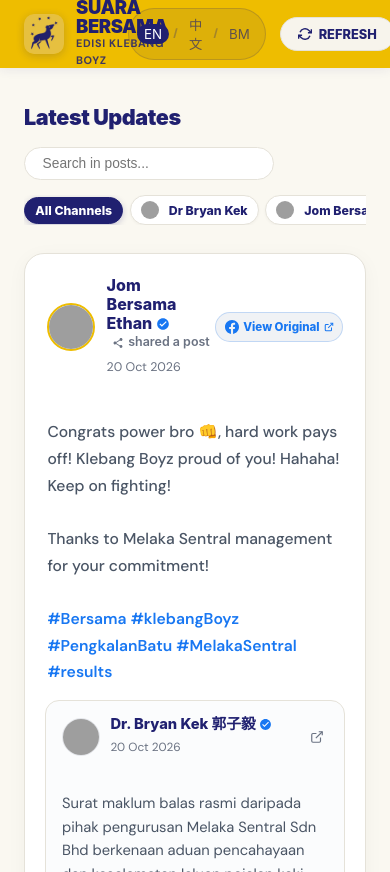
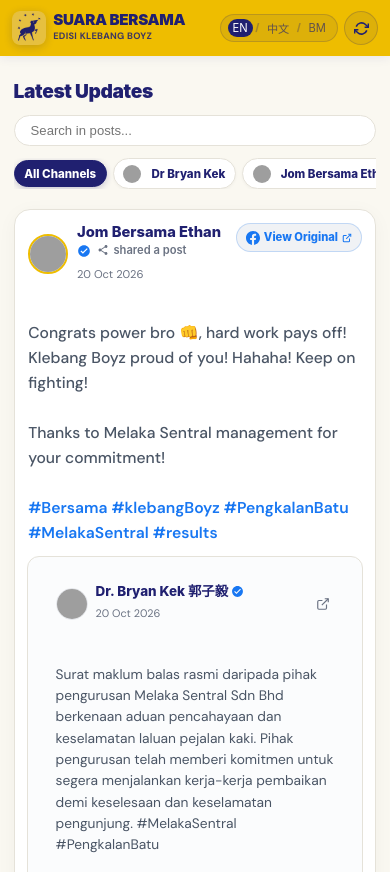
Before and after one commit to klebangboyz/klebangboyz.github.io, a plain HTML site: page index.html in a window 390 px wide. Shown: the top 872 px of the page. Drawn offline with Linux system fonts and the light colour scheme; no server answers; grey boxes are pictures that could not be loaded; a web font is replaced by a local one.

Commit message:
mobile scaling fix

```diff
--- a/css/style.css
+++ b/css/style.css
@@ -1682,3 +1682,344 @@
   from { opacity: 0; transform: translateY(12px) scale(0.95); }
   to { opacity: 1; transform: translateY(0) scale(1); }
 }
+
+/* ==========================================================================
+   MOBILE & RESPONSIVE PERFECTION (< 768px & < 380px)
+   ========================================================================== */
+@media (max-width: 768px) {
+  :root {
+    --nav-height: 56px;
+  }
+
+  body {
+    overflow-x: hidden;
+  }
+
+  .container {
+    padding-left: 0.85rem;
+    padding-right: 0.85rem;
+  }
+
+  .main-feed-section {
+    padding: 1.25rem 0 3rem;
+  }
+
+  /* 1. Header & Navigation Fixes */
+  .site-header {
+    height: 56px;
+  }
+
+  .nav-container {
+    height: 56px;
+    padding: 0 0.75rem;
+    gap: 0.4rem;
+  }
+
+  .nav-logo {
+    gap: 0.45rem;
+    min-width: 0;
+    flex-shrink: 1;
+  }
+
+  .nav-logo-icon {
+    width: 34px;
+    height: 34px;
+    border-radius: 8px;
+    flex-shrink: 0;
+  }
+
+  .logo-text {
+    min-width: 0;
+  }
+
+  .logo-title {
+    font-size: 0.95rem;
+    line-height: 1.1;
+    white-space: nowrap;
+  }
+
+  .logo-sub {
+    font-size: 0.58rem;
+    letter-spacing: 0.03em;
+    white-space: nowrap;
+  }
+
+  .nav-actions-wrap {
+    gap: 0.35rem;
+    flex-shrink: 0;
+  }
+
+  /* Language Selector - Never wrap or break lines */
+  .lang-selector {
+    padding: 0.2rem 0.4rem;
+    gap: 0.15rem;
+    font-size: 0.72rem;
+    white-space: nowrap;
+    flex-shrink: 0;
+  }
+
+  .lang-btn {
+    padding: 0.12rem 0.32rem;
+    font-size: 0.7rem;
+    white-space: nowrap;
+  }
+
+  .lang-sep {
+    font-size: 0.65rem;
+    margin: 0;
+  }
+
+  /* Refresh Button - Compact round icon button on mobile */
+  .btn-refresh {
+    width: 34px;
+    height: 34px;
+    padding: 0;
+    border-radius: 50%;
+    justify-content: center;
+    background-color: rgba(32, 32, 112, 0.08);
+    border-color: rgba(32, 32, 112, 0.2);
+    flex-shrink: 0;
+  }
+
+  .btn-refresh span {
+    display: none;
+  }
+
+  .btn-refresh svg {
+    width: 15px;
+    height: 15px;
+    margin: 0;
+  }
+
+  .header-spacer {
+    height: 56px;
+  }
+
+  /* 2. Feed Toolbar on Mobile */
+  .feed-toolbar {
+    margin-bottom: 1rem;
+    gap: 0.65rem;
+  }
+
+  .feed-toolbar-header {
+    flex-direction: column;
+    align-items: stretch;
+    gap: 0.5rem;
+  }
+
+  .feed-toolbar-title {
+    font-size: 1.2rem;
+  }
+
+  .feed-search-wrap {
+    max-width: 100%;
+    width: 100%;
+  }
+
+  .feed-search-field {
+    padding: 0.45rem 1rem;
+    font-size: 0.82rem;
+  }
+
+  /* Channel Filters row */
+  .channel-filters-row {
+    padding: 2px 0 6px;
+    gap: 0.32rem;
+    scroll-padding: 0.5rem;
+  }
+
+  .channel-filter-btn {
+    padding: 0.32rem 0.6rem;
+    font-size: 0.72rem;
+  }
+
+  .channel-filter-btn img {
+    width: 16px;
+    height: 16px;
+  }
+
+  /* 3. Post Card & Header */
+  .feed-grid {
+    gap: 1.25rem;
+  }
+
+  .fb-post-card {
+    border-radius: 16px;
+  }
+
+  .fb-post-header {
+    padding: 0.85rem 0.85rem 0.55rem;
+    gap: 0.45rem;
+    align-items: flex-start;
+  }
+
+  .fb-author-wrap {
+    gap: 0.55rem;
+    min-width: 0;
+    flex: 1;
+  }
+
+  .fb-author-avatar {
+    width: 40px;
+    height: 40px;
+    flex-shrink: 0;
+  }
+
+  .fb-author-name {
+    font-size: 0.92rem;
+    line-height: 1.25;
+    word-break: break-word;
+  }
+
+  .collab-names {
+    font-size: 0.85rem;
+  }
+
+  .collab-avatars-cluster .primary-avatar,
+  .collab-avatars-cluster .collab-avatar {
+    width: 32px;
+    height: 32px;
+  }
+
+  .fb-post-date {
+    font-size: 0.7rem;
+  }
+
+  .reshare-action-badge {
+    font-size: 0.7rem;
+    margin-left: 0.2rem;
+  }
+
+  /* View on FB button on mobile */
+  .fb-view-btn-top {
+    padding: 0.28rem 0.55rem;
+    font-size: 0.7rem;
+    gap: 0.25rem;
+    margin-left: 0.25rem;
+  }
+
+  /* 4. Post Content */
+  .fb-post-content {
+    padding: 0 0.85rem 0.85rem;
+    font-size: 0.92rem;
+    line-height: 1.6;
+  }
+
+  /* 5. Photos & Video Scaling on Mobile */
+  .fb-post-media,
+  .fb-video-media {
+    width: calc(100% - 1rem);
+    margin: 0 auto 0.75rem;
+    border-radius: 12px;
+  }
+
+  /* 6. Reshared Inset Embed */
+  .fb-reshared-embed {
+    margin: 0 0.75rem 0.75rem;
+    padding: 0.75rem;
+    border-radius: 12px;
+  }
+
+  .reshared-embed-header {
+    gap: 0.5rem;
+    margin-bottom: 0.5rem;
+  }
+
+  .reshared-author-avatar {
+    width: 32px;
+    height: 32px;
+  }
+
+  .reshared-author-name {
+    font-size: 0.84rem;
+  }
+
+  .reshared-post-date {
+    font-size: 0.68rem;
+  }
+
+  .reshared-post-content {
+    font-size: 0.86rem;
+    line-height: 1.55;
+    margin-bottom: 0.6rem;
+  }
+
+  .reshared-media-wrap {
+    border-radius: 10px;
+  }
+
+  /* 7. Post Stats Footer */
+  .fb-post-stats {
+    padding: 0.65rem 0.85rem;
+    font-size: 0.75rem;
+  }
+
+  /* 8. Site Footer */
+  .footer-inner {
+    padding: 1.75rem 0 1.25rem;
+    gap: 0.75rem;
+  }
+
+  .footer-logo-row {
+    flex-direction: column;
+    gap: 0.4rem;
+  }
+
+  .footer-title-block {
+    text-align: center;
+  }
+
+  .footer-site-title {
+    font-size: 1.05rem;
+  }
+
+  .footer-source-note {
+    font-size: 0.78rem;
+    padding: 0 0.5rem;
+  }
+
+  .footer-meta-row {
+    font-size: 0.72rem;
+    gap: 0.35rem;
+  }
+}
+
+/* Extra small mobile screens (< 380px) */
+@media (max-width: 380px) {
+  .nav-container {
+    padding: 0 0.45rem;
+    gap: 0.25rem;
+  }
+
+  .logo-title {
+    font-size: 0.86rem;
+  }
+
+  .logo-sub {
+    display: none;
+  }
+
+  .lang-selector {
+    padding: 0.15rem 0.25rem;
+    font-size: 0.65rem;
+  }
+
+  .lang-btn {
+    padding: 0.1rem 0.22rem;
+    font-size: 0.64rem;
+  }
+
+  .btn-refresh {
+    width: 30px;
+    height: 30px;
+  }
+
+  .btn-refresh svg {
+    width: 13px;
+    height: 13px;
+  }
+
+  .fb-view-btn-top span {
+    display: none;
+  }
+}
--- a/index.html
+++ b/index.html
@@ -122,7 +122,7 @@
   <!-- ========================================================================
        FEED SECTION (PURE SOCIAL FEED ONLY)
        ======================================================================== -->
-  <main class="section main-feed-section" style="padding-top: 2rem;">
+  <main class="section main-feed-section">
     <div class="container">
       <!-- Search & Channel Filters Toolbar -->
       <div class="feed-toolbar">
```
